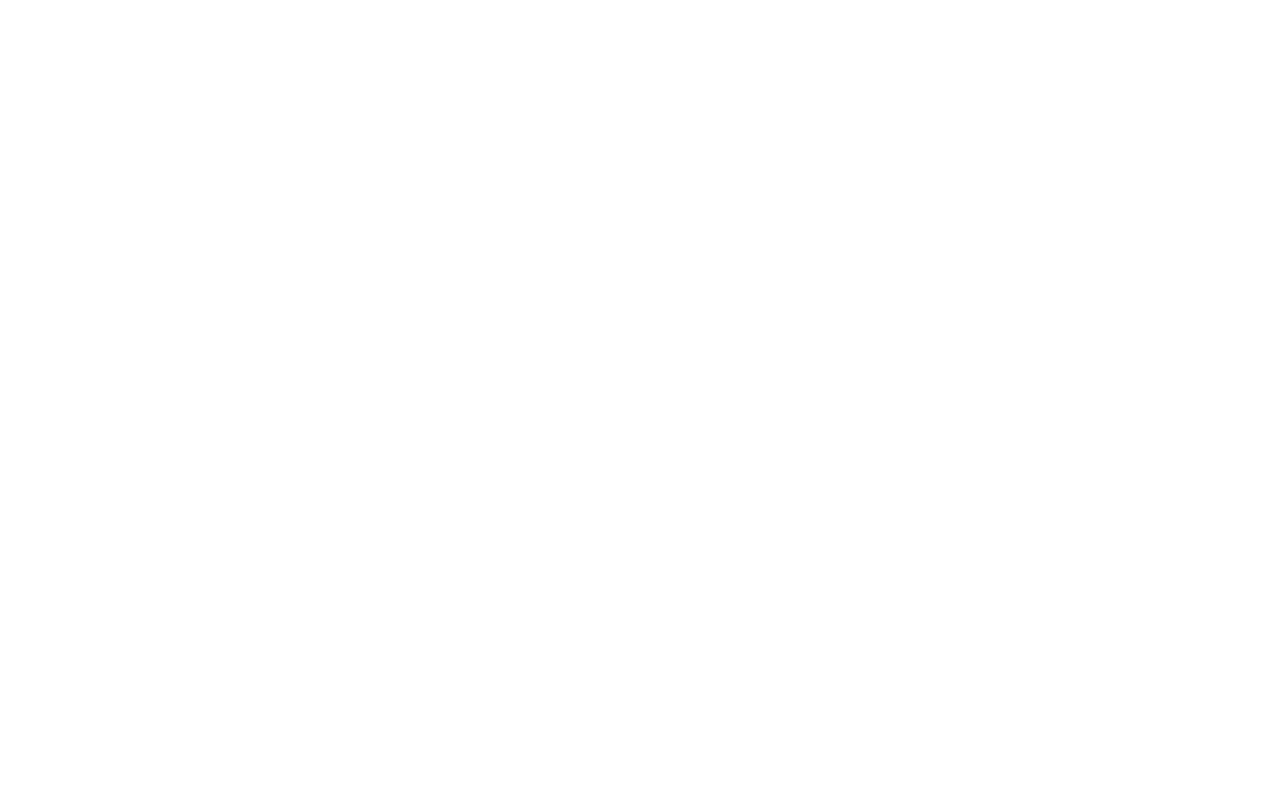
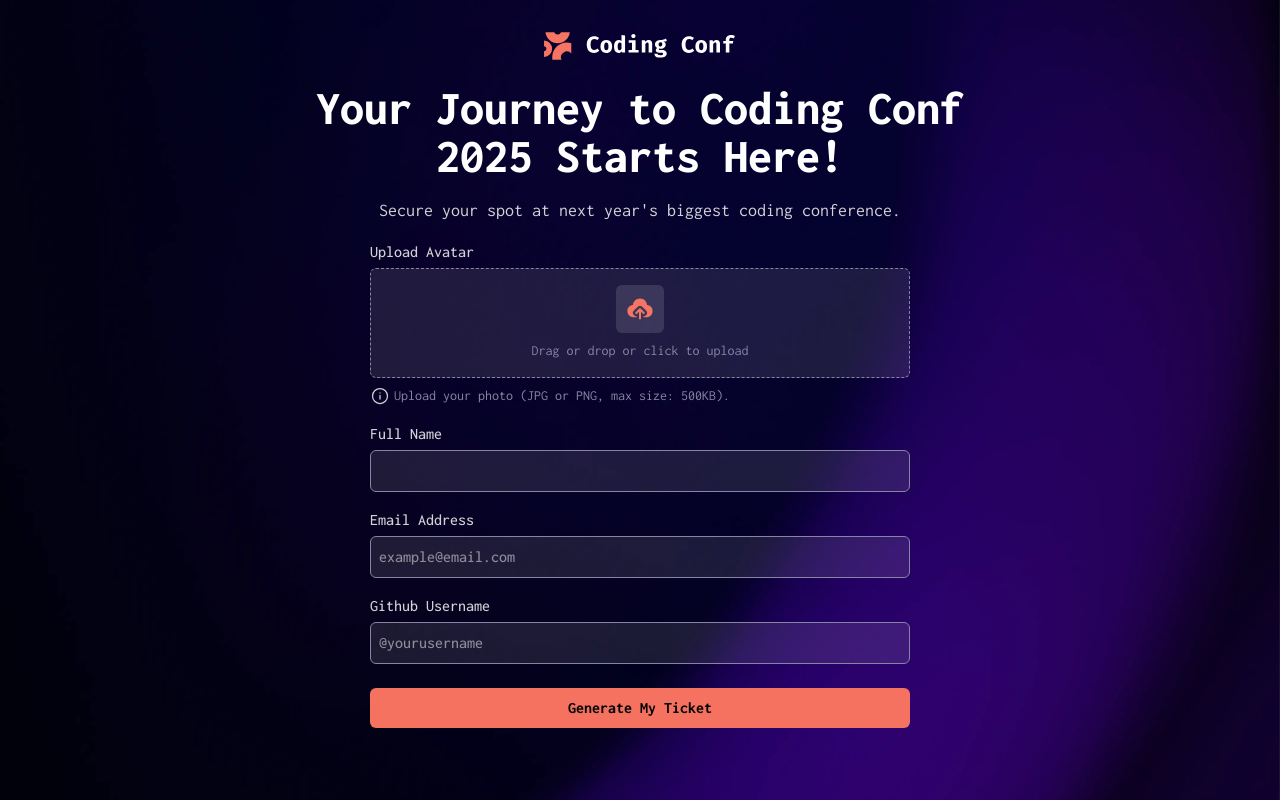
Before and after one commit to ippotheboxer/conference-ticket-generator, a React (Vite) app: page / in a window 1280 px wide. Built offline with nearby package versions, Linux system fonts and the light colour scheme.

Commit message:
Create base design and components

```diff
--- a/src/App.tsx
+++ b/src/App.tsx
@@ -1,10 +1,21 @@
 import React from "react";
+import Header from "./components/Header";
+import Message from "./components/Message";
+import Form from "./components/Form";
 
 function App() {
   return (
-    <main>
+    <main className="flex flex-col items-center xl:bg-[url(assets/images/background-desktop.png)] md:bg-[url(assets/images/background-tablet.png)] bg-[url(assets/images/background-mobile.png)] bg-cover min-h-screen min-w-full">
+      <Header />
+      <section className="flex items-center flex-col text-center pt-4 xl:pt-6">
+        <Message
+          title="Your Journey to Coding Conf 2025 Starts Here!"
+          paragraph="Secure your spot at next year's biggest coding conference."
+        />
+        <Form />
+      </section>
     </main>
-  )
+  );
 }
 
-export default App
+export default App;
--- /dev/null
+++ b/src/components/Form.tsx
@@ -0,0 +1,17 @@
+import React from 'react';
+import FormElement from './FormElement';
+import UploadPhotoElement from './UploadPhotoElement';
+
+const Form = () => {
+  return (
+    <form className='flex flex-col items-start w-6/12'>
+        <UploadPhotoElement title="Upload Avatar" htmlFor="" />
+        <FormElement title="Full Name" htmlFor="" type="text" />
+        <FormElement title="Email Address" htmlFor="" type="text" placeholder='example@email.com' />
+        <FormElement title="Github Username" htmlFor="" type="text" placeholder='@yourusername' />
+        <button type='submit' className='mt-6 inconsolata-bold text-black bg-orange-500 w-full p-2 rounded-md'>Generate My Ticket</button>
+    </form>
+  );
+}
+
+export default Form;
--- /dev/null
+++ b/src/components/FormElement.tsx
@@ -0,0 +1,25 @@
+import React from 'react';
+import Label from './label';
+
+interface formElementProps {
+    title: string,
+    htmlFor: string,
+    type: string,
+    placeholder?: string,
+    accept?: string
+}
+
+const FormElement: React.FC<formElementProps> = ({ title, htmlFor, placeholder, type, accept }) => {
+  return (
+    <>
+    <Label htmlFor={htmlFor} title={title} />
+        <input
+        type={type}
+        placeholder={placeholder}
+        className='mt-1 w-full text-neutral bg-neutral/10 p-2 rounded-md border border-neutral-500 inconsolata-medium'
+        accept={accept} />
+    </>
+  );
+}
+
+export default FormElement;
--- /dev/null
+++ b/src/components/Header.tsx
@@ -0,0 +1,16 @@
+import React from 'react';
+import logoImg from "../assets/images/logo-full.svg";
+
+const Header = () => {
+  return (
+    <header className='pt-4 md:pt-8'>
+      <img
+      src={logoImg}
+      alt="Logo with text Coding Conference"
+      className='xl:w-48 md:w-40 w-36'
+      />
+    </header>
+  );
+}
+
+export default Header;
--- /dev/null
+++ b/src/components/Label.tsx
@@ -0,0 +1,16 @@
+import React from 'react';
+
+interface formElementProps {
+    title: string,
+    htmlFor?: string
+}
+
+const Label: React.FC<formElementProps> = ({ title, htmlFor }) => {
+  return (
+    <label htmlFor={htmlFor} className='text-neutral-300 pt-4 text-base inconsolata-medium'>
+        {title}
+    </label>
+  );
+}
+
+export default Label;
--- /dev/null
+++ b/src/components/Message.tsx
@@ -0,0 +1,17 @@
+import React from 'react';
+
+interface messageProps {
+    title: React.ReactNode,
+    paragraph: React.ReactNode
+}
+
+const Message: React.FC<messageProps> = ({ title, paragraph }) => {
+  return (
+    <div className='flex items-center flex-col'>
+        <h1 className='w-8/12 pb-4 inconsolata-extrabold text-neutral xl:text-5xl md:text-4xl text-3xl'>{title}</h1>
+        <p className='w-7/12 inconsolata-regular text-neutral-300 text-sm md:text-base xl:text-lg'>{paragraph}</p>
+    </div>
+  );
+}
+
+export default Message;
--- /dev/null
+++ b/src/components/UploadPhotoElement.tsx
@@ -0,0 +1,54 @@
+import React, { useState } from 'react';
+import uploadIcon from "../assets/images/icon-upload.svg";
+import infoIcon from "../assets/images/icon-info.svg";
+import Label from './label';
+
+interface formElementProps {
+    title: string,
+    htmlFor: string
+}
+
+const UploadPhotoElement: React.FC<formElementProps> = ({ title }) => {
+    const [image, setImage] = useState<string>("");
+    const [imageFail, setImagefail] = useState<boolean>(false);
+
+    const onImageChange = (event: any) => {
+        const file = event.target.files[0];
+
+        if (event.target.files && event.target.files[0] && file.size < 500000) {
+          setImage(URL.createObjectURL(event.target.files[0]));
+        } else if (file.size > 500000) {
+            setImagefail(true);
+        }
+       }
+
+  return (
+    <>
+    <Label title='Upload Avatar' />
+    <div className='flex items-center flex-col text-center mt-1 w-full text-neutral-300 bg-neutral/10 p-4 rounded-md border-dashed border border-neutral-500'>
+        <img src={image === "" ? uploadIcon : image} alt="preview image" className='w-12 h-12 bg-neutral/12 p-2 rounded-md' />
+        <label htmlFor="filePicker" className='text-sm pt-2 inconsolata-regular text-neutral-500'>Drag or drop or click to upload</label>
+        <input
+        type="file"
+        accept="image/jpeg, image/png"
+        id="filePicker"
+        style={{display: 'none'}}
+        onChange={onImageChange}
+        />
+    </div>
+    {imageFail ? (
+        <p className='mt-2 text-orange-500 text-sm inconsolata-regular flex flex-row items-center'>
+            <img src={infoIcon} alt="Information icon" className='w-5 h-5 mr-1' />
+            File too large. Please upload a photo under 500KB.
+        </p>
+    ) : (
+        <p className='mt-2 text-neutral-500 text-sm inconsolata-regular flex flex-row items-center'>
+            <img src={infoIcon} alt="Information icon" className='w-5 h-5 mr-1' />
+            Upload your photo (JPG or PNG, max size: 500KB).
+        </p>
+    )}
+    </>
+  );
+}
+
+export default UploadPhotoElement;
--- a/src/index.css
+++ b/src/index.css
@@ -11,6 +11,7 @@
     --color-neutral-900: hsl(248, 70%, 10%);
     --color-orange-500: hsl(7, 88%, 67%);
     --color-orange-700: hsl(7, 71%, 60%);
+    --color-black: #000;
 }
 
 @layer components {
```
